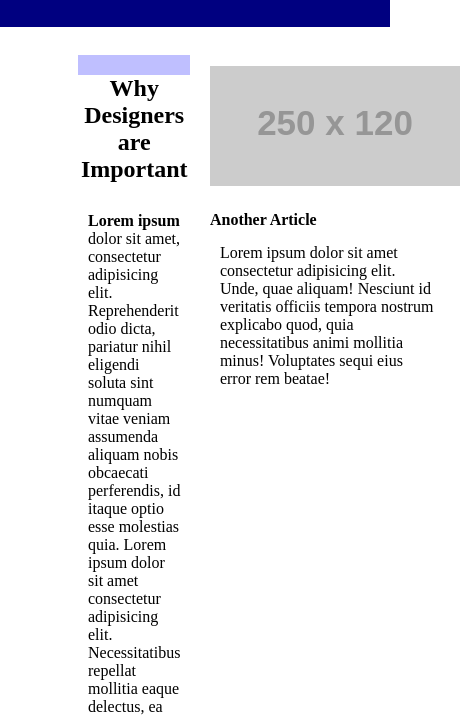
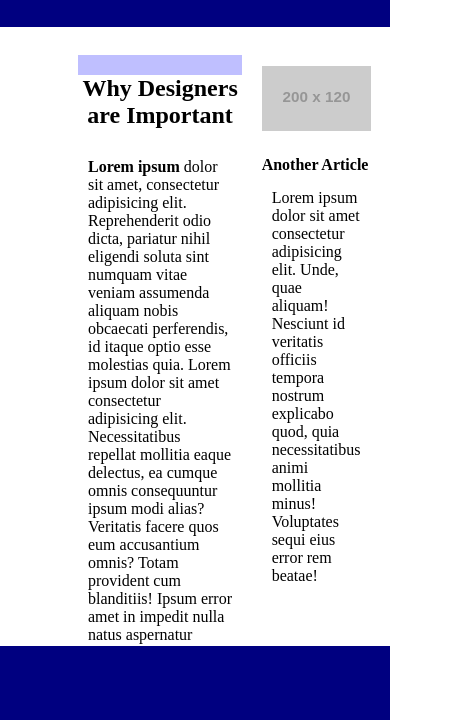
Before and after one commit to CoreyWhitmore/Coolsite, a plain HTML site: page index.html in a window 390 px wide. Shown: the part 114-834 px from the top of the page, 463 px wide, since content can reach past the window. Drawn offline with Linux system fonts and the light colour scheme; placeholder pictures from the web are drawn by us.

Commit message:
Mobile and footer fixes

```diff
--- a/index.html
+++ b/index.html
@@ -40,7 +40,7 @@
         </section>
         <section class="sidebar">
             <div>
-                <img src="http://placehold.it/250x120?text=Image+Here" alt="">
+                <img class="picture" src="http://placehold.it/200x120?text=Image+Here" alt="">
             </div>
             <div>
                 <h4 id="article">Another Article</h4>
--- a/style.css
+++ b/style.css
@@ -8,6 +8,7 @@ header {
 
 body {
     margin: 0px;
+    font-size: 12pt;
 }
 
 main {
@@ -26,7 +27,11 @@ main {
 
 footer {
     background-color: navy;
-    padding:3em;
+    position: fixed;
+    left: 0;
+    bottom: 0;
+    width: 100%;
+    height: 10%;
 }
 
 p {
@@ -42,3 +47,7 @@ p {
 #article{
     margin-bottom: 5px;
 }
+
+.picture{
+    width: 100%
+}
```
